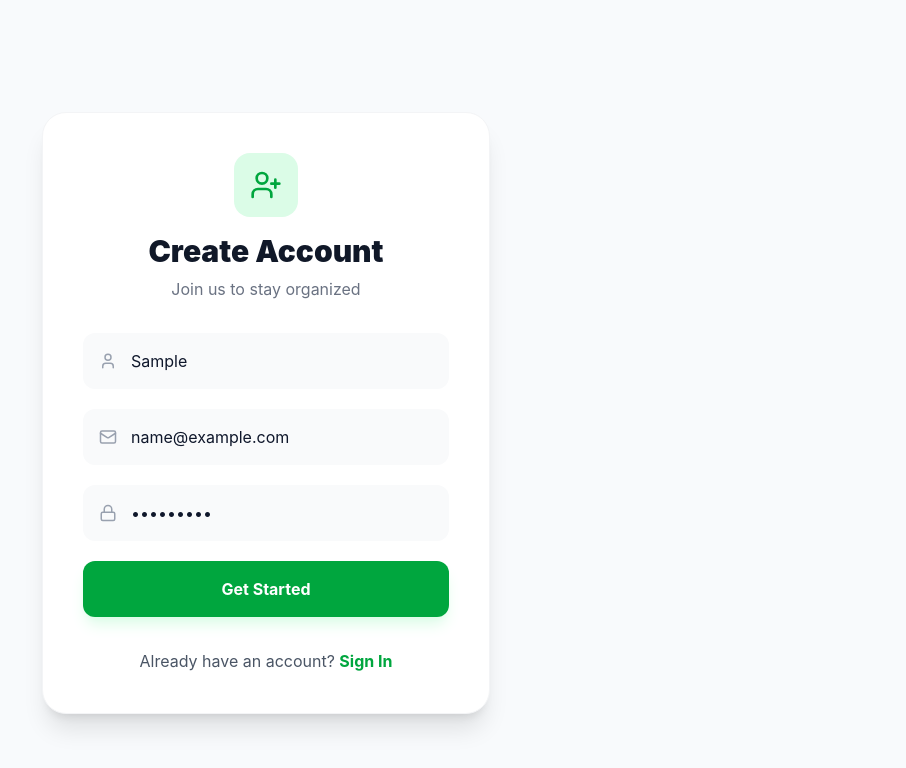
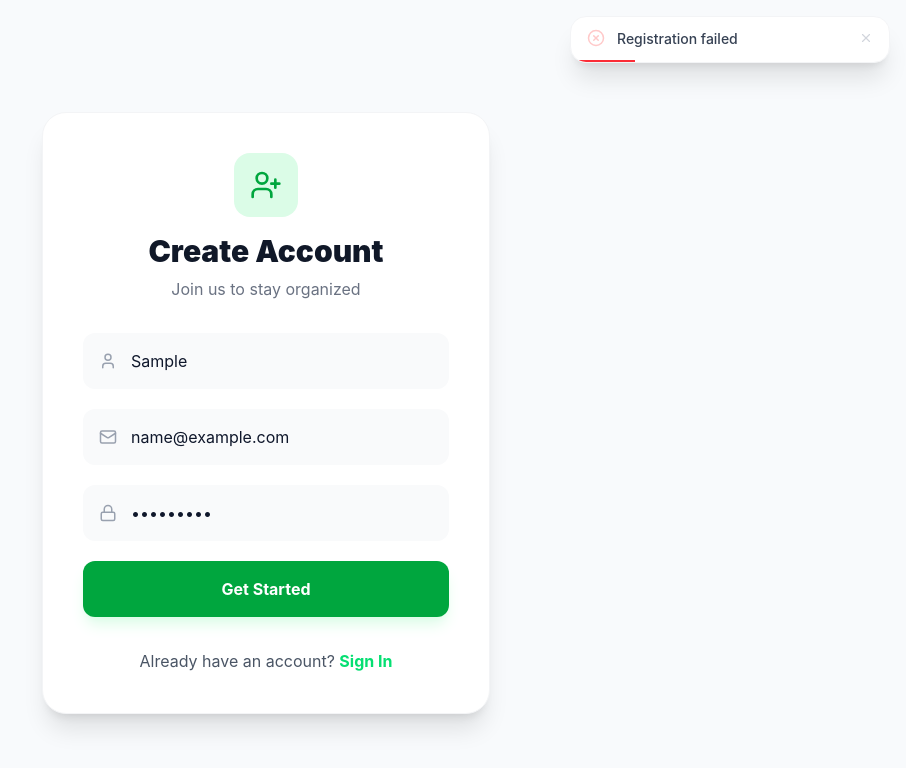
Before and after one commit to Marvin-Baafi-Owusu-hub/contact-manager, a React app in the folder frontend/: page /signup in a window 1280 px wide. Both pictures are taken after typing "Sample", "name@example.com", "Sample123" into the empty fields and a click on the button "Get Started". Shown: the top 768 px of the page, without its empty margins (374-1280 px from the left). Built offline with nearby package versions, Linux system fonts and the light colour scheme; no server answers; the HTML template or start-up script is replaced by a standard one.

Commit message:
i added Toast.jsx and i have also made changes on the Dashboard.jsx, sighup.jsx and Signin.jsx

```diff
--- /dev/null
+++ b/frontend/src/components/Toast.jsx
@@ -0,0 +1,99 @@
+import { useState, useCallback } from 'react';
+import { AnimatePresence, motion } from 'framer-motion';
+import { CheckCircle, XCircle, AlertTriangle, Info, X, Trash2 } from 'lucide-react';
+
+// useToast hook
+export const useToast = () => {
+    const [toasts, setToasts] = useState([]);
+
+    const removeToast = useCallback((id) => {
+        setToasts(prev => prev.filter(t => t.id !== id));
+    }, []);
+
+    const showToast = useCallback((message, type = 'info', duration = 3500) => {
+        const id = Date.now() + Math.random();
+        setToasts(prev => [...prev, { id, message, type, duration }]);
+        setTimeout(() => removeToast(id), duration);
+    }, [removeToast]);
+
+    return { toasts, showToast, removeToast };
+};
+
+// Toast Notification
+const icons = {
+    success: <CheckCircle  size={18} className="text-green-200 shrink-0" />,
+    error:   <XCircle      size={18} className="text-red-200 shrink-0" />,
+    warning: <AlertTriangle size={18} className="text-yellow-200 shrink-0" />,
+    info:    <Info         size={18} className="text-indigo-200 shrink-0" />,
+};
+
+const barColors = {
+    success: 'bg-green-500',
+    error:   'bg-red-500',
+    warning: 'bg-yellow-500',
+    info:    'bg-indigo-500',
+};
+
+export const Toast = ({ toasts, removeToast }) => (
+    <div className="fixed top-4 right-4 z-9999 flex flex-col gap-2 w-80">
+        <AnimatePresence>
+            {toasts.map(t => (
+                <motion.div
+                    key={t.id}
+                    initial={{ opacity: 0, x: 60, scale: 0.95 }}
+                    animate={{ opacity: 1, x: 0,  scale: 1    }}
+                    exit={{    opacity: 0, x: 60, scale: 0.95 }}
+                    transition={{ duration: 0.25 }}
+                    className="bg-white rounded-2xl shadow-xl border border-gray-100 overflow-hidden">
+                    <div className="flex items-start gap-3 px-4 py-3">
+                        {icons[t.type] || icons.info}
+                        <p className="text-sm text-gray-700 font-medium flex-1 leading-snug">{t.message}</p>
+                        <button onClick={() => removeToast(t.id)} className="text-gray-300 hover:text-gray-500 transition-colors mt-0.5">
+                            <X size={14} />
+                        </button>
+                    </div>
+                    <motion.div
+                        className={`h-0.5 ${barColors[t.type] || barColors.info}`}
+                        initial={{ width: '100%' }}
+                        animate={{ width: '0%' }}
+                        transition={{ duration: t.duration / 1000, ease: 'linear' }} />
+                </motion.div>
+            ))}
+        </AnimatePresence>
+    </div>
+);
+
+// Confirm Delete Modal
+export const ConfirmModal = ({ message, onConfirm, onCancel }) => (
+    <motion.div
+        initial={{ opacity: 0 }}
+        animate={{ opacity: 1 }}
+        exit={{ opacity: 0 }}
+        className="fixed inset-0 bg-black/40 backdrop-blur-sm z-9998 flex items-center justify-center p-4">
+        <motion.div
+            initial={{ scale: 0.9, y: 20 }}
+            animate={{ scale: 1,   y: 0  }}
+            exit={{    scale: 0.9, y: 20 }}
+            transition={{ type: 'spring', damping: 25, stiffness: 300 }}
+            className="bg-white rounded-3xl shadow-2xl w-full max-w-sm overflow-hidden">
+            <div className="px-6 pt-6 pb-4 flex flex-col items-center text-center">
+                <div className="w-14 h-14 bg-red-100 rounded-full flex items-center justify-center mb-4">
+                    <Trash2 size={24} className="text-red-500" />
+                </div>
+                <h3 className="text-lg font-bold text-gray-900 mb-1">Delete Contact</h3>
+                <p className="text-sm text-gray-500">{message || 'Are you sure? This cannot be undone.'}</p>
+            </div>
+            <div className="flex gap-3 px-6 pb-6">
+                <button
+                    onClick={onCancel}className="flex-1 py-3 rounded-xl border border-gray-200 text-gray-600 font-semibold text-sm hover:bg-gray-50 transition-all">
+                    Cancel
+                </button>
+                <button
+                    onClick={onConfirm}
+                    className="flex-1 py-3 rounded-xl bg-red-500 hover:bg-red-600 text-white font-semibold text-sm transition-all shadow-lg shadow-red-100">
+                    Delete
+                </button>
+            </div>
+        </motion.div>
+    </motion.div>
+);
--- a/frontend/src/pages/Dashboard.jsx
+++ b/frontend/src/pages/Dashboard.jsx
@@ -6,6 +6,7 @@ import ContactCard from '../components/ContactCard';
 import ContactForm from '../components/ContactForm';
 import SearchBar from '../components/SearchBar';
 import SkeletonCard from '../components/SkeletonCard';
+import {Toast, ConfirmModal, useToast} from '../components/Toast';
 
 const API = 'https://contact-manager-backend-x2tn.onrender.com';
 
@@ -100,6 +101,9 @@ const Dashboard = () => {
     const [showForm, setShowForm] = useState(false);
     const [currentContact, setCurrentContact] = useState(null);
     const [pageReady, setPageReady] = useState(false);
+    const [confirmId, setConfirmId] = useState(null);
+
+    const {toasts, showToast, removeToast} = useToast();
 
     const getAuthConfig = () => {
         const token = localStorage.getItem('token');
@@ -132,13 +136,16 @@ const Dashboard = () => {
         );
     };
 
-    const handleDelete = async (id) => {
-        if (!window.confirm('Delete this contact?')) return;
-        try {
-            await axios.delete(`${API}/api/contacts/${id}`, getAuthConfig());
+    const handleDelete = (id) => setConfirmId(id);
+    const confirmDelete = async () => {
+        try{
+            await axios.delete(`${API}/api/contacts/${confirmId}`, getAuthConfig());
+            setConfirmId(null);
             fetchContacts();
-        } catch {
-            alert('Failed to delete contact');
+            showToast('Contact deleted successfully', 'success');
+        } catch{
+            setConfirmId(null);
+            showToast('Failed to delete contact', 'error');
         }
     };
 
@@ -169,6 +176,8 @@ const Dashboard = () => {
             animate={{ opacity: 1, y: 0 }}
             transition={{ duration: 0.35 }}
             className="max-w-4xl mx-auto">
+
+            <Toast toasts={toasts} removeToast={removeToast} />
 
             <header className="flex flex-col sm:flex-row sm:items-center justify-between gap-4 mb-8">
                 <div>
@@ -220,8 +229,18 @@ const Dashboard = () => {
                         onClose={() => { setShowForm(false); setCurrentContact(null); }} />
                 )}
             </AnimatePresence>
+
+            {/**custom delete confirm modal */}
+            <AnimatePresence>
+                {confirmId && (
+                    <ConfirmModal
+                    message="Are you sure you want to delete contact? This cannot be undone."
+                    onConfirm={confirmDelete}
+                    onCancel={() => setConfirmId(null)} />
+                )}
+            </AnimatePresence>
         </motion.div>
     );
 };
 
-export default Dashboard
+export default Dashboard;
--- a/frontend/src/pages/Signin.jsx
+++ b/frontend/src/pages/Signin.jsx
@@ -4,41 +4,37 @@ import axios from 'axios';
 import { motion } from 'framer-motion';
 import { LogIn, Mail, Lock } from 'lucide-react';
 import useAuth from '../hooks/useAuth';
+import {Toast, useToast} from '../components/Toast';
 
 const Signin = () => {
-    const { setUser } = useAuth();
+    const { login } = useAuth();
     const [formData, setFormData] = useState({ email: '', password: '' });
+    const [submitting, setSubmitting] = useState(false);
     const navigate = useNavigate();
+    const {toasts, showToast, removeToast} = useToast();
 
     const handleSubmit = async (e) => {
         e.preventDefault();
-        try {
-            const res = await axios.post('https://contact-manager-backend-x2tn.onrender.com/api/users/login', formData);
-
-            const token = res.data.accessToken || res.data.token;
-
-            if (token) {
-                localStorage.setItem('token', token);
-                const userData = res.data.user || { email: formData.email };
-                localStorage.setItem('user', JSON.stringify(userData));
-
-                setUser(userData);
-                navigate('/');
-            }
-        } catch(err) {
-            console.error("Full Error Object:", err);
-            const message = err.response?.data?.message || "Invalid Credentials or a Server Down";
-            alert(message);
+        setSubmitting(true);
+        try{
+            await login(formData.email, formData.password);
+            navigate('/');
+        } catch(err){
+            const message = err.response?.data?.message || "Invalid credentials or server error";
+            showToast(message, 'error');
+        } finally{
+            setSubmitting(false);
         }
     };
 
     return (
         <div className="max-w-md mx-auto mt-20">
+            <Toast toasts={toasts} removeToast={removeToast} />
             <motion.div
                 initial={{ y: 20, opacity: 0 }}
                 animate={{ y: 0, opacity: 1 }}
-                className="bg-white p-10 rounded-3xl shadow-xl border border-gray-100"
-            >
+                className="bg-white p-10 rounded-3xl shadow-xl border border-gray-100">
+
                 <div className="text-center mb-8">
                     <div className="w-16 h-16 bg-indigo-100 text-indigo-950 rounded-2xl flex items-center justify-center mx-auto mb-4">
                         <LogIn size={32} />
@@ -74,9 +70,9 @@ const Signin = () => {
                         whileHover={{ scale: 1.02 }}
                         whileTap={{ scale: 0.98 }}
                         type="submit"
-                        className="w-full bg-indigo-950 text-white py-4 rounded-xl font-bold shadow-lg shadow-indigo-100"
-                    >
-                        Sign In
+                        disabled={submitting}
+                        className="w-full bg-indigo-950 text-white py-4 rounded-xl font-bold shadow-lg shadow-indigo-100 disabled:opacity-60">
+                        {submitting ? 'Signing in...' : 'Sign In'}
                     </motion.button>
                 </form>
 
--- a/frontend/src/pages/Signup.jsx
+++ b/frontend/src/pages/Signup.jsx
@@ -3,26 +3,35 @@ import { Link, useNavigate } from 'react-router-dom';
 import axios from 'axios';
 import { motion } from 'framer-motion';
 import { UserPlus, User, Mail, Lock } from 'lucide-react';
+import {Toast, useToast} from '../components/Toast';
+
+const API = 'https://contact-manager-backend-x2tn.onrender.com';
 
 const Signup = () => {
     const [formData, setFormData] = useState({ username: '', email: '', password: '' });
+    const [submitting, setSubmitting] = useState(false);
     const navigate = useNavigate();
+    const {toasts, showToast, removeToast} = useToast();
+
 
 const handleSubmit = async (e) => {
     e.preventDefault();
-    try {
-        await axios.post('https://contact-manager-backend-x2tn.onrender.com/api/users/register', formData);
-        alert("Account created!");
-        navigate('/signin');
-    } catch (err) {
-        // This will alert the ACTUAL reason the backend sent a 400
-        const serverMessage = err.response?.data?.message || "Registration failed";
-        alert(serverMessage);
-        console.log("Server Error Data:", err.response?.data);
+    setSubmitting(true);
+    try{
+        await axios.post(`${API}/api/users/register`, formData);
+        showToast('Account created successfully! Redirecting...', 'success');
+        setTimeout(() => navigate('/signin'), 1500);
+    }catch(err){
+        const message = err.response?.data?.message || "Registration failed";
+        showToast(message, 'error');
+            console.log("Server Error Data:", err.response?.data);
+    }finally {
+        setSubmitting(false);
     }
 };
     return (
     <div className="max-w-md mx-auto mt-20">
+        <Toast toasts={toasts} removeToast={removeToast} />
         <motion.div
         initial={{ y: 20, opacity: 0 }} animate={{ y: 0, opacity: 1 }}
         className="bg-white p-10 rounded-3xl shadow-xl border border-gray-100">
@@ -62,15 +71,15 @@ const handleSubmit = async (e) => {
 
         </div>
             <motion.button
-            whileHover={{ scale: 1.02 }} whileTap={{ scale: 0.98 }}
+            whileHover={{ scale: 1.02 }} whileTap={{ scale: 0.98 }} type="submit" disabled={submitting}
             className="w-full bg-green-600 text-white py-4 rounded-xl font-bold shadow-lg shadow-green-100">
-
-            Get Started
+                {submitting ? 'Creating account...' : 'Get Started'}
             </motion.button>
         </form>
 
         <p className="text-center mt-8 text-gray-600">
-            Already have an account? <Link to="/signin" className="text-green-600 font-bold hover:underline">Sign In</Link>
+            Already have an account?{' '}
+            <Link to="/signin" className="text-green-400 font-bold hover:underline">Sign In</Link>
         </p>
         </motion.div>
     </div>
```
